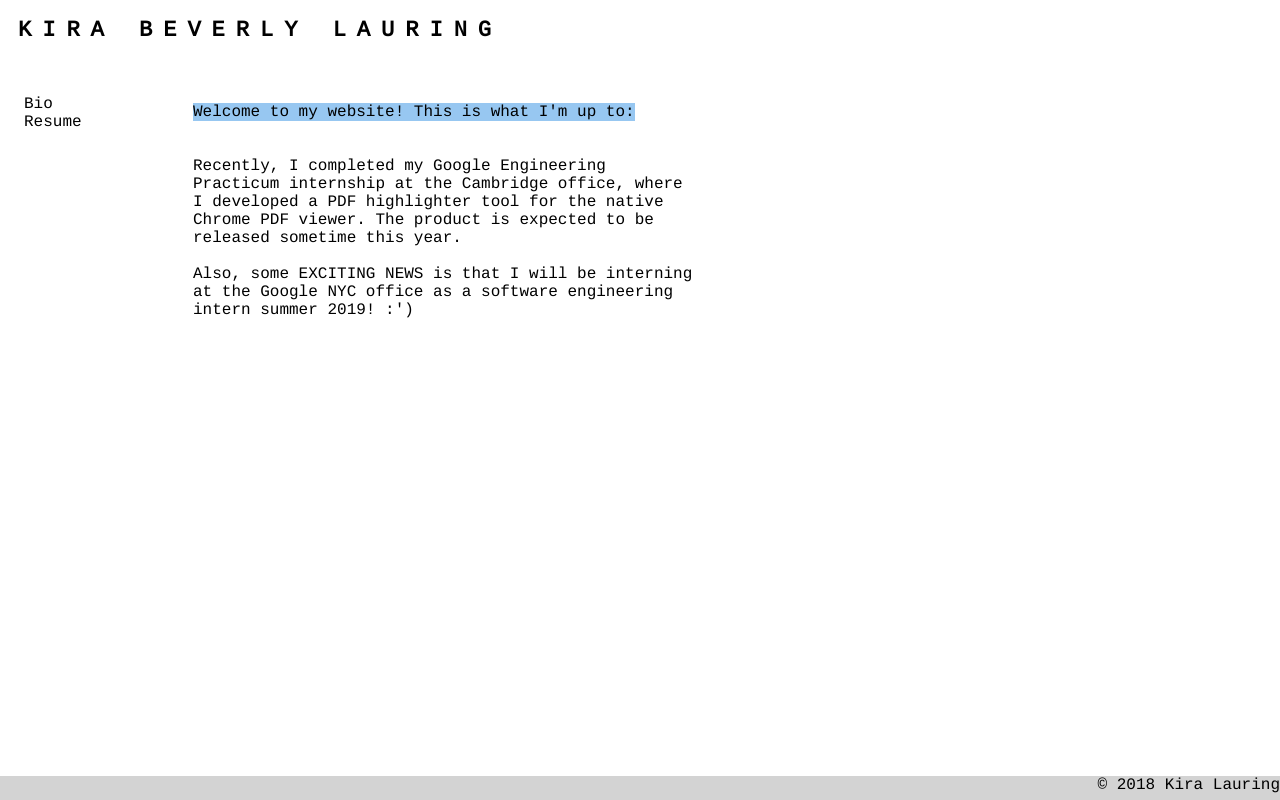
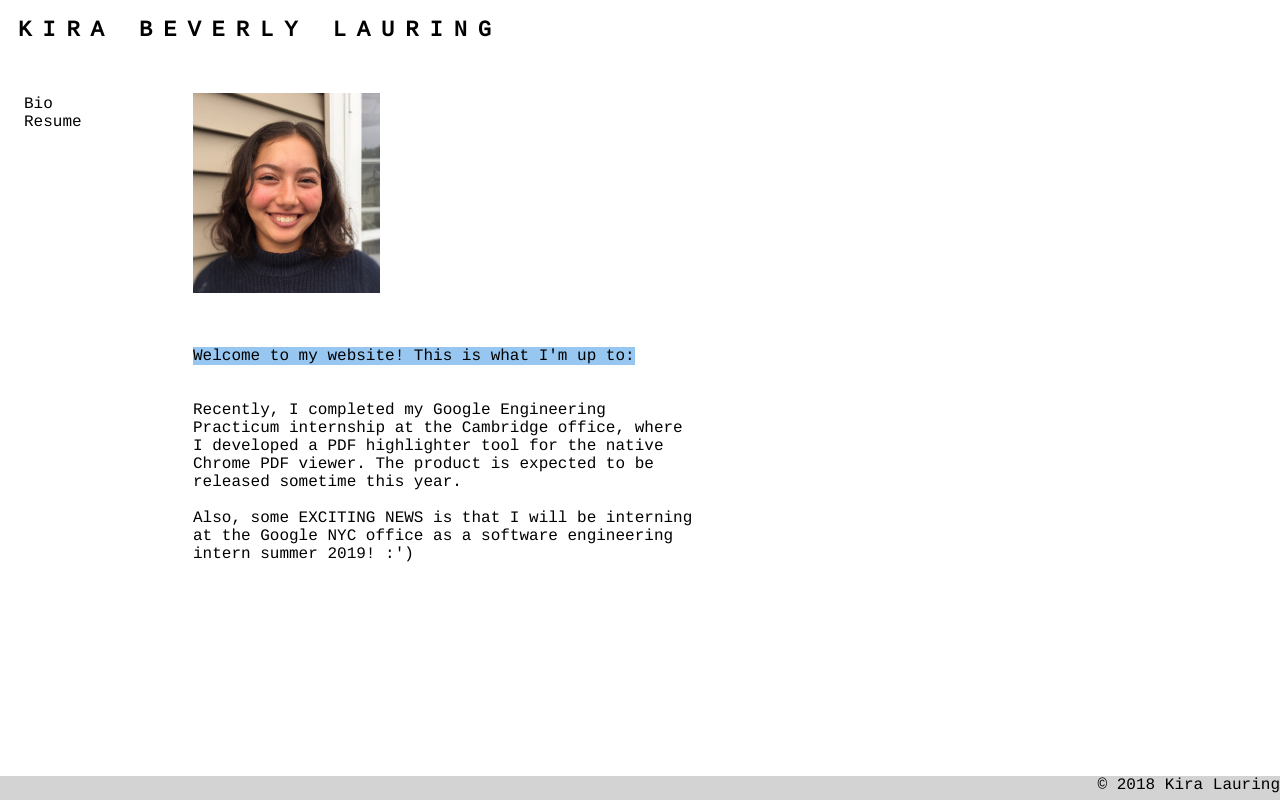
Before and after one commit to kiralauring/kiralauring.github.io, a plain HTML site: page index.html in a window 1280 px wide. Drawn offline with Linux system fonts and the light colour scheme.

Commit message:
wrote README and added image to index.html page

```diff
--- a/index.html
+++ b/index.html
@@ -17,11 +17,8 @@
     </nav>
 
     <div>
-        <!-- Image of myself -->
-    </div>
-
-    <div>
-      <p class="welcome"><span> Welcome to my website! This is what I'm up to:</span> </p>
+        <img class="image" src="photo.jpg" alt="Photo of Kira Lauring">
+        <p class="welcome"><span> Welcome to my website! This is what I'm up to:</span> </p>
     </div>
 
     <p class="happening" > Recently, I completed my Google Engineering Practicum internship at the Cambridge office, where I
--- a/styles.css
+++ b/styles.css
@@ -54,15 +54,9 @@ nav ul a {
 }
 
 .image {
-  padding-left: 75px;
-  padding-top: 10px;
-  padding-bottom: 25px;
-}
-
-.image-new {
-  padding-left: 163px;
-  padding-top: 10px;
-  padding-bottom: 25px;
+  padding-left: 95px;
+  padding-top: 30px;
+  height: 200px;
 }
 
 h1 {
```
Also changed, not shown: 1 other file.
